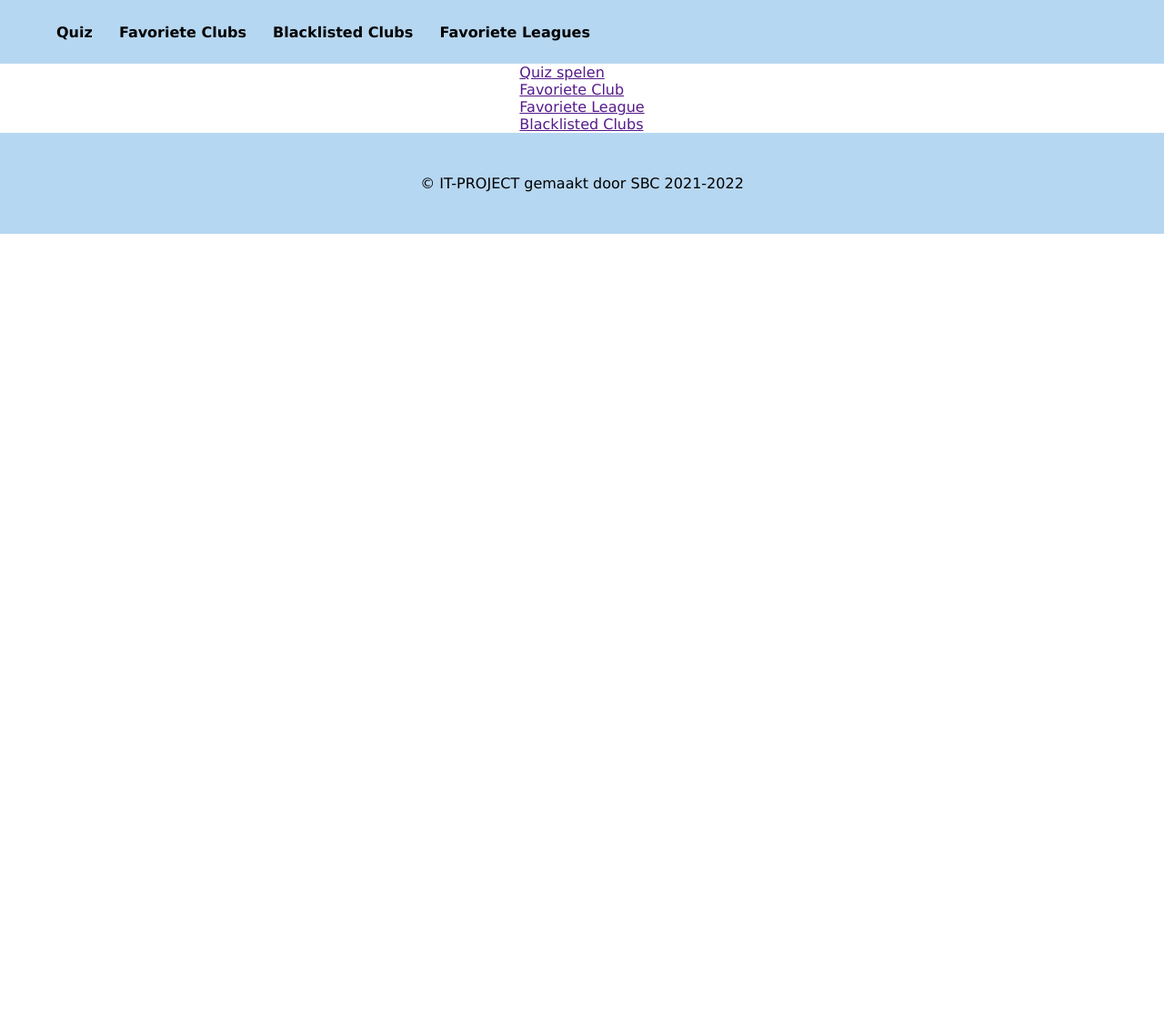
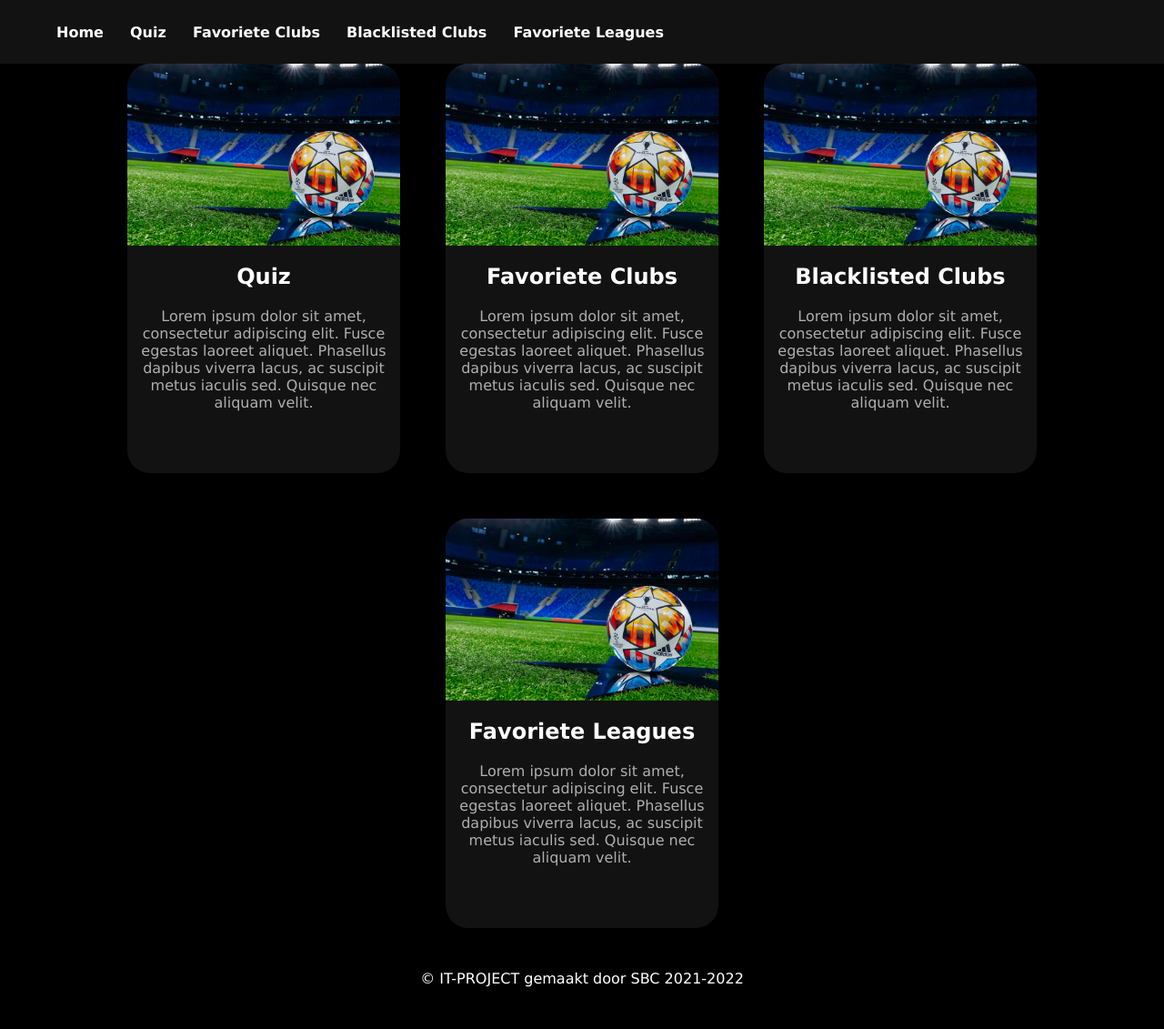
Before and after one commit to Rolly-Mbaki/IT_Project, a web app: file landingPage.html in a window 1280 px wide. Shown: the whole page at 91% size. Before the commit the page ends 257 px from the top, so only its background shows below. Run offline with its HTML, style and script files only (its server is not run), Linux system fonts and the light colour scheme.

Commit message:
landing page 60% af

```diff
--- a/css/landingPage.css
+++ b/css/landingPage.css
@@ -1,12 +1,13 @@
 body{
     max-width: 100%;
+    background-color: #000000;
     box-sizing: border-box;
     margin: 0;
     font-family: Verdana, Geneva, Tahoma, sans-serif;
 }
 
 header{
-    background-color: #b6d7f1;
+    background-color: #121212;
     padding: 10px;
     height: 50px;
 }
@@ -20,24 +21,74 @@ li{
 ul li a{
     padding: 12px;
     text-decoration: none;
-    color: black;
+    color: #ffffff;
     font-weight: bolder;
 }
+
 
 footer{
     padding: 30px;
     text-align: center;
-    background-color: #b6d7f1;
+    background-color: #000000;
 }
 
+footer p {
+    color: #ffffff;
+}
+/*Tot hier is het dezelfde code voor elke pagina*/
+
 main{
-    display: grid;
-    grid-template-columns: 10% auto 10%;
-    grid-template-rows: auto;
-    grid-template-areas: '. container .';
+    display: flex;
+    align-items: center;
+    justify-content: center;
+    flex-direction: row;
+    overflow: auto;
+    flex-wrap: wrap;
+    gap: 50px;
 }
 
-#container{
-    grid-area: container;
-    margin: auto;
+main a{
+    text-decoration: none;
 }
+
+.card{
+    display: grid;
+    grid-template-columns: 300px;
+    grid-template-rows: 200px 250px;
+    grid-template-areas: 'img'
+                         'text';
+
+    border-radius: 25px;
+    background-color: #121212;
+    text-align: center;
+    transition: 0.5s ease;
+}
+
+.card-img{
+    grid-area: img;
+    background: url("/images/footballimg.jpg");
+    border-top-left-radius: 25px;
+    border-top-right-radius: 25px;
+    background-size: cover;
+
+}
+
+.card-text{
+    grid-area: text;
+    color: white;
+}
+
+.card-text p{
+    color: rgb(175, 175, 175);
+}
+
+@media only screen and (min-width: 800px) {
+    main{
+        height: 100vh;
+    }
+    .card:hover{
+        transform: scale(1.1);
+        box-shadow: 1px 1px 18px rgba(32,188,78,255);
+        cursor: pointer;
+    }
+  }
--- a/landingPage.html
+++ b/landingPage.html
@@ -11,6 +11,7 @@
     <header>
         <nav>
             <ul>
+                <li><a href="">Home</a></li>
                 <li><a href="">Quiz</a></li>
                 <li><a href="">Favoriete Clubs</a></li>
                 <li><a href="">Blacklisted Clubs</a></li>
@@ -19,20 +20,54 @@
         </nav>
     </header>
     <main>
-        <div id="container">
-            <article id="quiz">
-                <a href="">Quiz spelen</a>
-            </article>
-            <article id="fc">
-                <a href="">Favoriete Club</a>
-            </article>
-            <article id="fl">
-                <a href="">Favoriete League</a>
-            </article>
-            <article id="bc">
-                <a href="">Blacklisted Clubs</a>
-            </article>
-        </div>
+        <a href="#">
+            <div class="card">
+                <div class="card-img"></div>
+                <div class="card-text">
+                    <h2>Quiz</h2>
+                    <p>
+                        Lorem ipsum dolor sit amet, consectetur adipiscing elit. Fusce egestas laoreet aliquet. Phasellus dapibus viverra lacus, ac suscipit metus iaculis sed. Quisque nec aliquam velit.
+                    </p>
+                </div>
+            </div>
+        </a>
+
+        <a href="#">
+            <div class="card">
+                <div class="card-img"></div>
+                <div class="card-text">
+                    <h2>Favoriete Clubs</h2>
+                    <p>
+                        Lorem ipsum dolor sit amet, consectetur adipiscing elit. Fusce egestas laoreet aliquet. Phasellus dapibus viverra lacus, ac suscipit metus iaculis sed. Quisque nec aliquam velit.
+                    </p>
+                </div>
+            </div>
+        </a>
+
+
+        <a href="#">
+            <div class="card">
+                <div class="card-img"></div>
+                <div class="card-text">
+                    <h2>Blacklisted Clubs</h2>
+                    <p>
+                        Lorem ipsum dolor sit amet, consectetur adipiscing elit. Fusce egestas laoreet aliquet. Phasellus dapibus viverra lacus, ac suscipit metus iaculis sed. Quisque nec aliquam velit.
+                    </p>
+                </div>
+            </div>
+        </a>
+
+        <a href="#">
+            <div class="card">
+                <div class="card-img"></div>
+                <div class="card-text">
+                    <h2>Favoriete Leagues</h2>
+                    <p>
+                        Lorem ipsum dolor sit amet, consectetur adipiscing elit. Fusce egestas laoreet aliquet. Phasellus dapibus viverra lacus, ac suscipit metus iaculis sed. Quisque nec aliquam velit.
+                    </p>
+                </div>
+            </div>
+        </a>
     </main>
     <footer>
         <p>&copy; IT-PROJECT gemaakt door SBC 2021-2022</p>
```
Also changed, not shown: images/footballimg.jpg (added).
